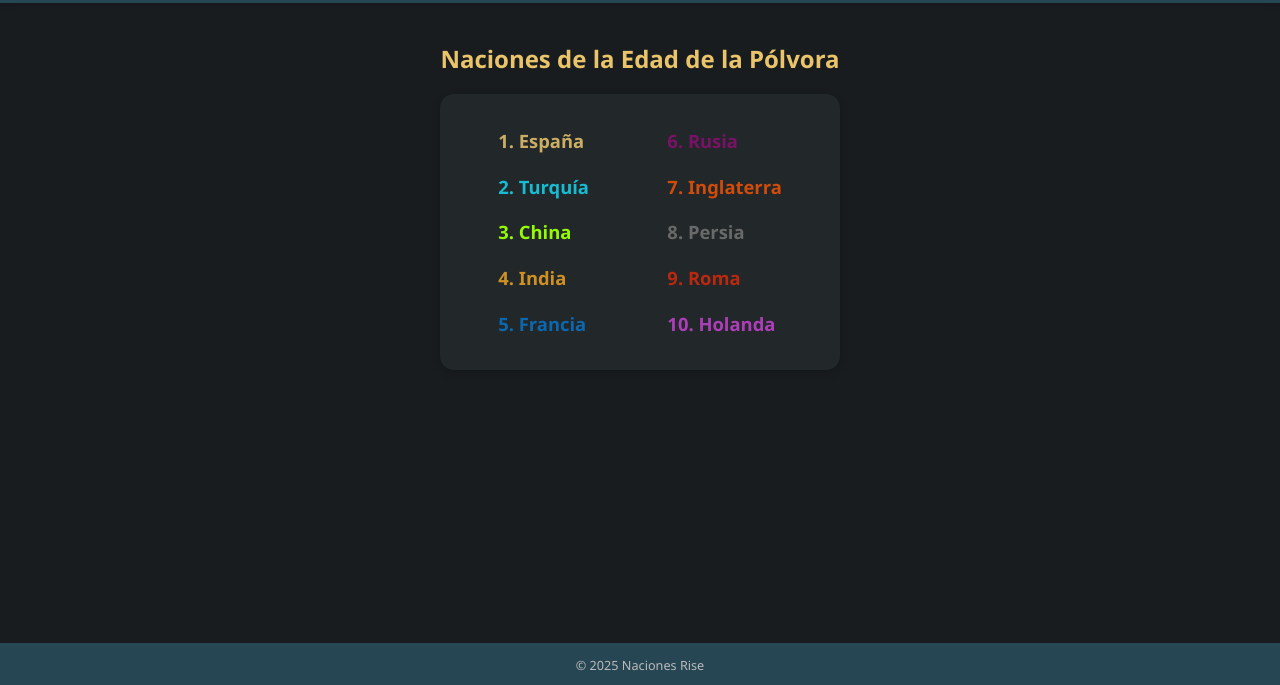
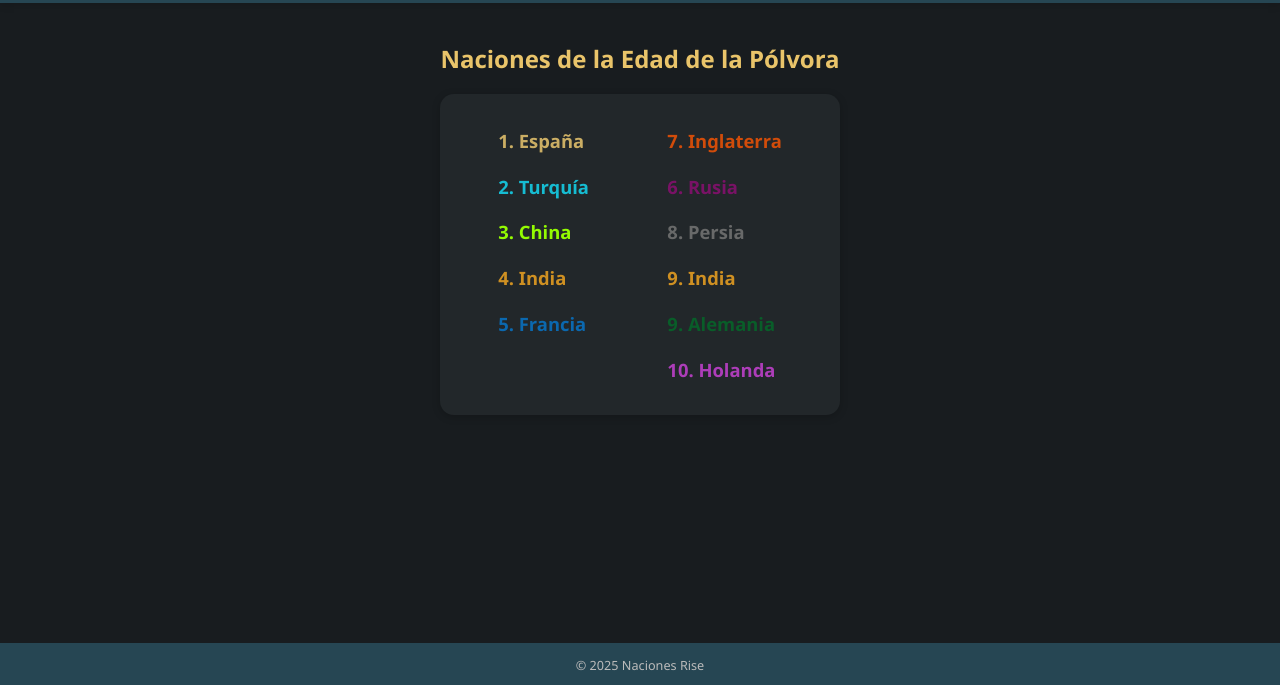
Before and after one commit to RicAlejo/naciones-ron, a plain HTML site: page polvora.html in a window 1280 px wide. Shown: the part 115-800 px from the top of the page. Drawn offline with Linux system fonts and the light colour scheme.

Commit message:
Update polvora.html

```diff
--- a/polvora.html
+++ b/polvora.html
@@ -34,10 +34,11 @@
             <li class="francia">5. Francia</li>
           </ul>
           <ul>
+            <li class="inglaterra">7. Inglaterra</li>
             <li class="rusia">6. Rusia</li>
-            <li class="inglaterra">7. Inglaterra</li>
             <li class="persia">8. Persia</li>
-            <li class="roma">9. Roma</li>
+            <li class="india">9. India</li>
+            <li class="alemania">9. Alemania</li>
             <li class="holanda">10. Holanda</li>
           </ul>
         </div>
```
